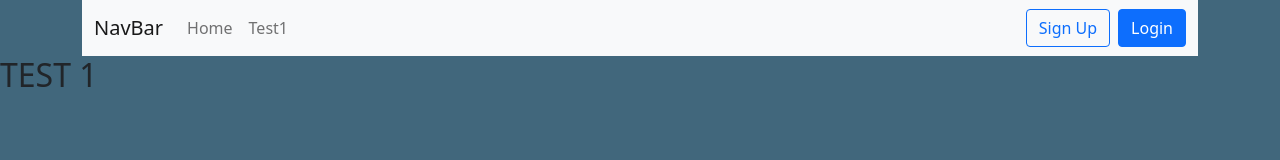
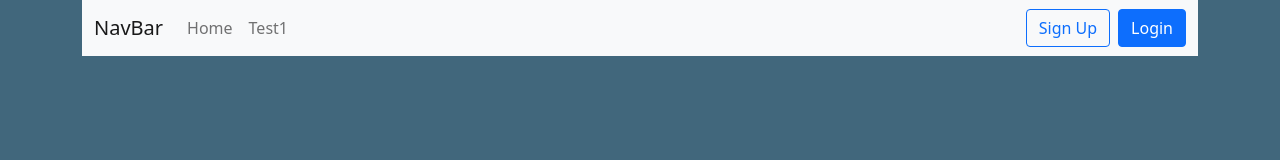
Before and after one commit to prafalex/proiect-react-licenta, a React (Create React App) app: page / in a window 1280 px wide. Shown: the top 160 px of the page. Built offline with nearby package versions, Linux system fonts and the light colour scheme; no server answers; what @usedapp/core would draw is missing.

Commit message:
metamask connect / interact

```diff
--- a/src/components/Home.js
+++ b/src/components/Home.js
@@ -6,10 +6,7 @@ export default function Home() {
         <header>
         <NavBar/>
         </header>
-        <h2>TEST 1</h2>
         </>
-
-
 
     )
 }
--- a/src/components/MetaConnect.js
+++ b/src/components/MetaConnect.js
@@ -1,31 +1,33 @@
-import {
-Button, DropdownButton, } from "react-bootstrap"
-import { formatEther } from "@ethersproject/units";
-import {useEthers,useEtherBalance} from "@usedapp/core"
-export default  function Buttonmeta() {
-    const { activateBrowserWallet,account}=useEthers()
-    const balance=useEtherBalance(account);
+import { Button, DropdownButton } from 'react-bootstrap'
+import { formatEther } from '@ethersproject/units'
+import { useEthers, useEtherBalance } from '@usedapp/core'
+export default function Buttonmeta() {
+  const { activateBrowserWallet, account } = useEthers()
+  const balance = useEtherBalance(account)
 
-    function handleConnect(){
-        activateBrowserWallet();
+  function handleConnect() {
+    activateBrowserWallet()
   }
 
   return account ? (
     <>
-
       <DropdownButton id="dropdown-basic-button" title="MetaMask Account">
-        <div className="mx-1 "
-        style={{}}>
-        <p color="white" className=''>
-         Account: {account &&
+        <div className="mx-1 " style={{}}>
+          <p color="white" className="">
+            Account:
+            {account &&
               `${account.slice(0, 6)}...${account.slice(
                 account.length - 4,
-              account.length
-            )}`} </p>
-            <p>Balance:{balance && parseFloat(formatEther(balance)).toFixed(3)} ETH</p>
+                account.length,
+              )}`}
+          </p>
+          <p>
+            Balance:{balance && parseFloat(formatEther(balance)).toFixed(3)} ETH
+          </p>
         </div>
       </DropdownButton>
-
     </>
-    ) : (<Button onClick={handleConnect}> Connect to Metamask</Button>);
+  ) : (
+    <Button onClick={handleConnect}>Connect to Metamask</Button>
+  )
 }
```
Lines whose indentation alone changed are shown as unchanged.
